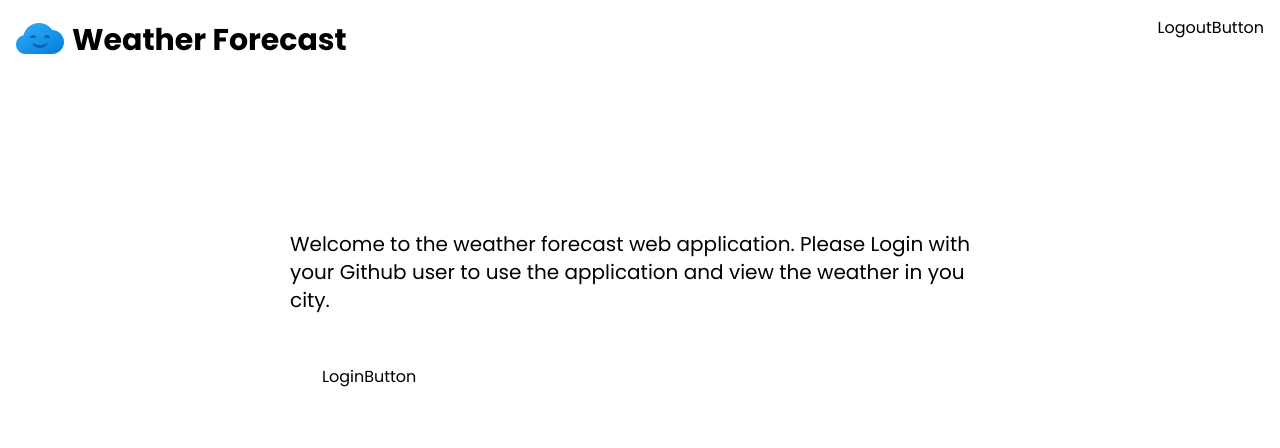
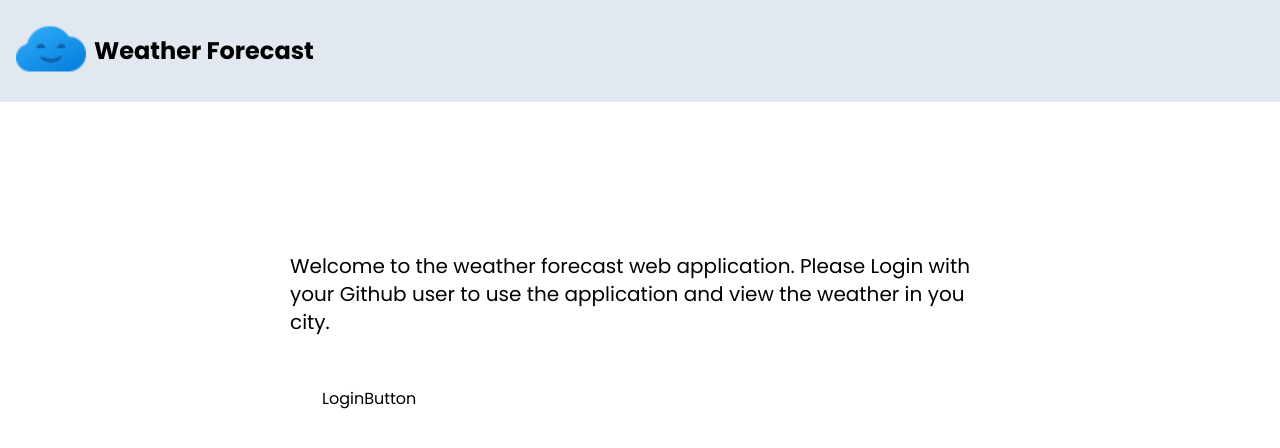
Before and after one commit to michael-padin/weather-forecast, a React (Create React App) app: page /login in a window 1280 px wide. Shown: the top 448 px of the page. Built offline with nearby package versions, Linux system fonts and the light colour scheme.

Commit message:
feat: add navbar component

```diff
--- a/src/components/Navbar.tsx
+++ b/src/components/Navbar.tsx
@@ -5,15 +5,15 @@ import logo from "../assets/logo.png";
 
 const Navbar = () => {
   return (
-    <div className="flex justify-between px-[1rem] py-[1rem]">
+    <div className="flex justify-between px-[1rem] py-[1rem] bg-slate-200">
       <div className="flex gap-2 items-center">
-        <div>
-          <img src={logo} alt="Weather Logo" />
+        <div className="lg:w-[70px] sm:w-[50px]">
+          <img src={logo} alt="Weather Logo" className="h-full w-full" />
         </div>
-        <h1 className="text-3xl font-bold">Weather Forecast</h1>
+        <h1 className="text-3xl sm:text-2xl font-bold">Weather Forecast</h1>
       </div>
-      <div>
-        <LogoutButton />
+      <div className="flex items-center">
+        {/* <LogoutButton /> */}
       </div>
     </div>
   );
```
